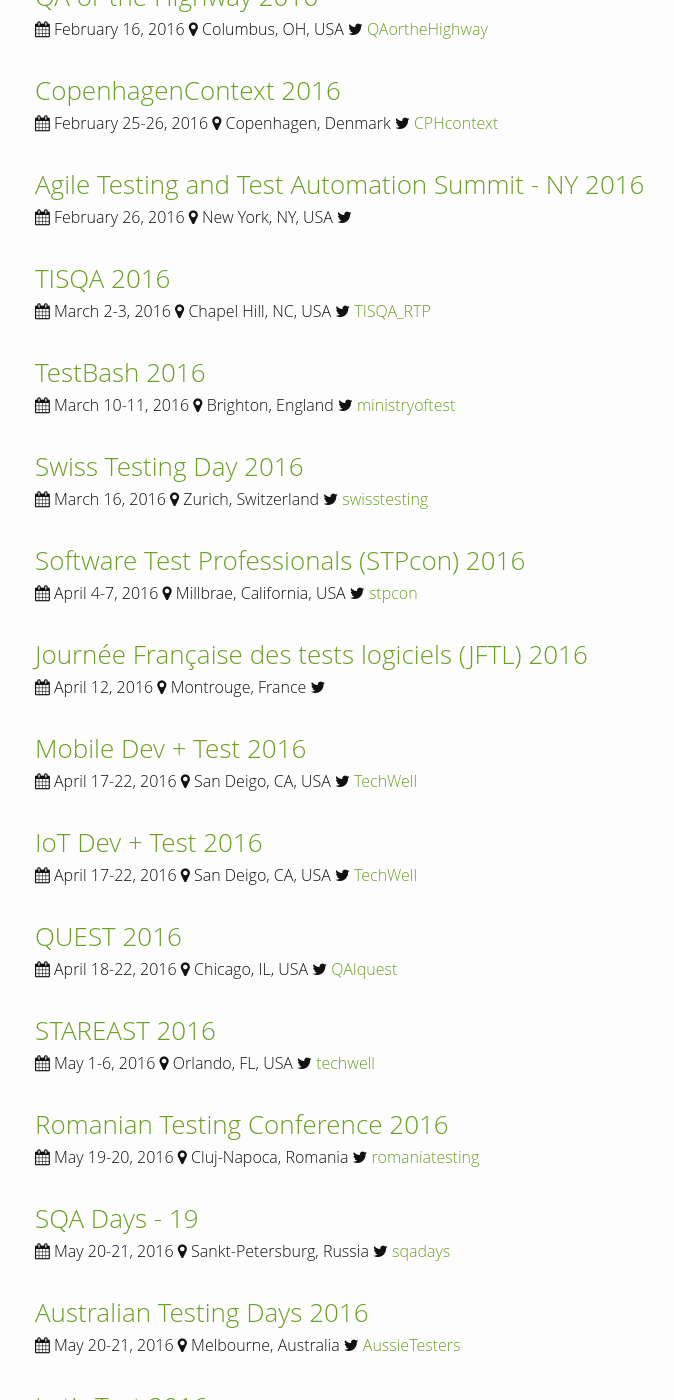
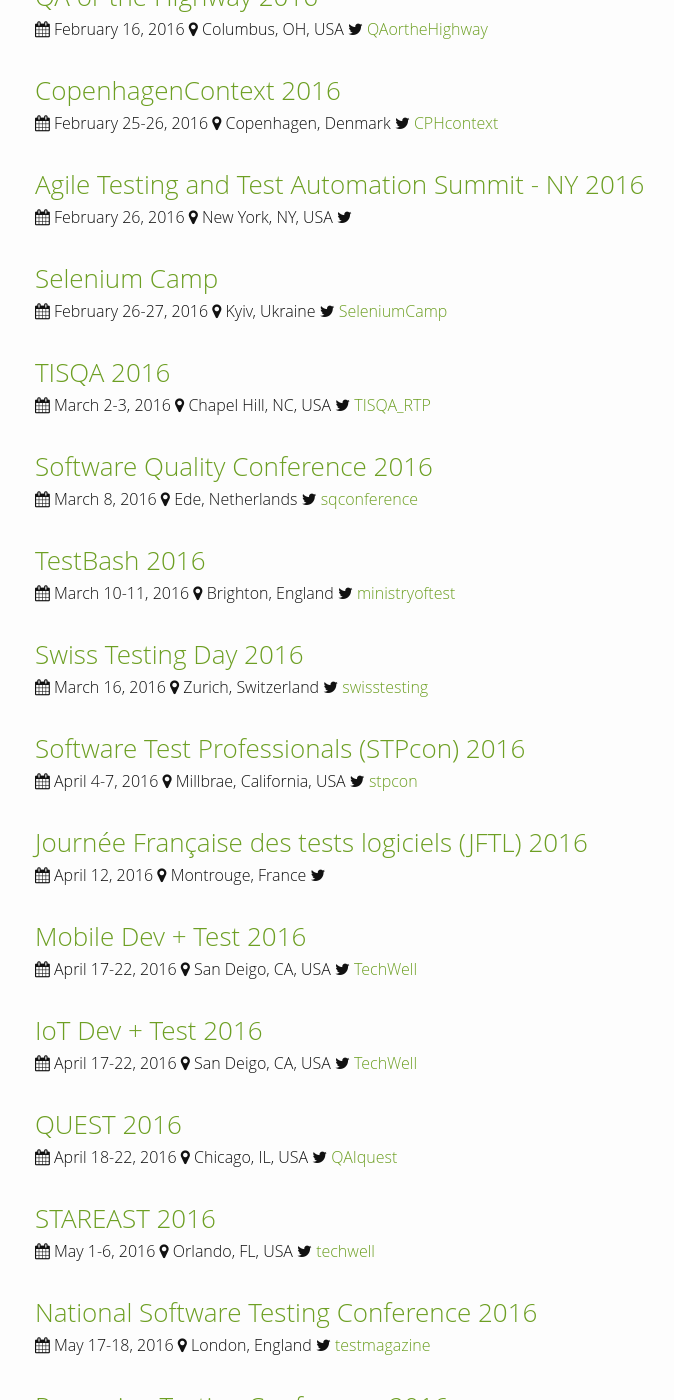
Before and after one commit to TestingConferences/testingconferences.github.io, a Jekyll site: the page built from index.html, in a window 1280 px wide and 1400 px high, scrolled down 273 px. Shown: the whole window, without its empty margins (235-909 px from the left). Built offline with Jekyll 4.4.1, drawn with Linux system fonts in a browser that asks for light colours; some of the changed text lies outside the part shown.

Commit message:
Added a half dozen new conferences for 2016

```diff
--- a/_data/current.yml
+++ b/_data/current.yml
@@ -22,11 +22,23 @@
   url: http://usrsystems.com/Agile_Testing_and_Test_Automation_Summit_Newyork/
   twitter:
 
+- name: Selenium Camp
+  location: Kyiv, Ukraine
+  dates: "February 26-27, 2016"
+  url: http://seleniumcamp.com/
+  twitter: SeleniumCamp
+
 - name: TISQA 2016
   location: Chapel Hill, NC, USA
   dates: "March 2-3, 2016"
   url: http://tisqa-rtp.squarespace.com/
   twitter: TISQA_RTP
+
+- name: Software Quality Conference 2016
+  location: Ede, Netherlands
+  dates: "March 8, 2016"
+  url: https://softwarequality.heliview.nl/
+  twitter: sqconference
 
 - name: TestBash 2016
   location: Brighton, England
@@ -75,6 +87,12 @@
   dates: "May 1-6, 2016"
   url: http://stareast.techwell.com/
   twitter: techwell
+
+- name: National Software Testing Conference 2016
+  location: London, England
+  dates: "May 17-18, 2016"
+  url: http://www.softwaretestingconference.com/
+  twitter: testmagazine
 
 - name: Romanian Testing Conference 2016
   location: Cluj-Napoca, Romania
@@ -141,6 +159,12 @@
   url: http://www.associationforsoftwaretesting.org/conference/cast-2016/
   twitter: AST_News
 
+- name: SoCraTes 2016
+  location: Soltau, Germany
+  dates: "August 25-28, 2016"
+  url: https://www.socrates-conference.de/
+  twitter: socrates_2016
+
 - name: Testival eu 2016
   location: Rijeka, Croatia
   dates: "September 16-17, 2016"
```
